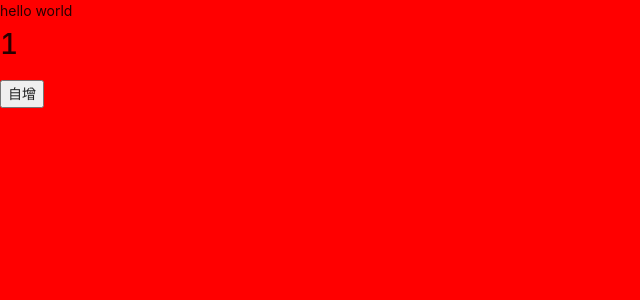
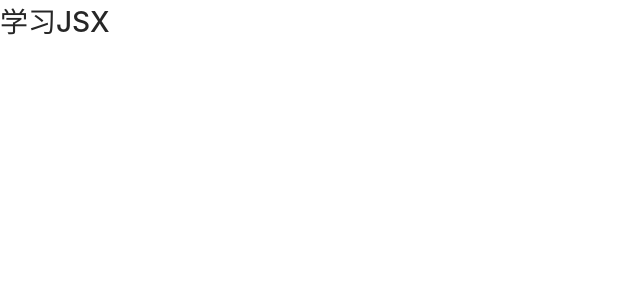
Before and after one commit to zengxiaodai/GP7, a React app in the folder react-webpack/: page / in a window 1280 px wide. Shown: the top 300 px of the page, without its empty margins (0-640 px from the left). Built offline with nearby package versions, Linux system fonts and the light colour scheme.

Commit message:
day22 am

```diff
--- a/react-webpack/config/build.js
+++ b/react-webpack/config/build.js
@@ -3,13 +3,16 @@ const TerserPlugin = require("terser-webpack-plugin")
 const MiniCssExtractPlugin = require("mini-css-extract-plugin")
 const path = require('path')
 const BundleAnalyzerPlugin = require('webpack-bundle-analyzer').BundleAnalyzerPlugin
+const CssMinimizerPlugin = require("css-minimizer-webpack-plugin")
+const QfCleanPlugin = require('./plugins/qf-clean-plugin')
 
 module.exports = {
   mode: 'production',
   devtool: 'source-map',
+  // 优化
   optimization: {
     minimize: true,
-    minimizer: [new TerserPlugin()]
+    minimizer: [new TerserPlugin(), new CssMinimizerPlugin()]
   },
   module: {
     rules: [
@@ -34,7 +37,9 @@ module.exports = {
     new BundleAnalyzerPlugin({
       analyzerPort: 8888,
       openAnalyzer: true
-    })
+    }),
+    // 测试自定义的plugin
+    new QfCleanPlugin()
   ],
   resolve: {
     alias: {
--- a/react-webpack/config/serve.js
+++ b/react-webpack/config/serve.js
@@ -2,13 +2,14 @@
 
 const path = require('path')
 const ESLintPlugin = require('eslint-webpack-plugin')
+
 
 module.exports = {
   mode: 'development',
   devtool: 'inline-source-map',
 
   optimization: {
-    minimize: false,
+    minimize: false
   },
   cache: { type: 'memory' },
 
@@ -29,7 +30,9 @@ module.exports = {
       {
         test: /\.(css|scss|sass)$/,
         include: /src/,
-        use: ['cache-loader', 'style-loader', 'css-loader', 'sass-loader'] },
+        // use: ['cache-loader', 'style-loader', 'css-loader', 'sass-loader'] },
+        use: ['style-loader', 'css-loader', 'sass-loader']
+      },
     ]
   },
 
@@ -54,8 +57,10 @@ module.exports = {
     hot: true,
     // v4中有contentBase
     // contentBase: path.resolve(__dirname, 'public')
+
     // v5中要使用html-webpack-plugin实现静态资源目录和src的组装
-    static: path.resolve(__dirname, '../dist'),
+    // v5中默认的静态资源目录就是public
+    // static: path.resolve(__dirname, '../dist'),
 
     client: {
       progress: true,
--- a/react-webpack/config/webpack.config.js
+++ b/react-webpack/config/webpack.config.js
@@ -9,7 +9,8 @@ const path = require('path')
 const webpack = require('webpack')
 const { merge } = require('webpack-merge')
 const HtmlWebpackPlugin = require('html-webpack-plugin')
-const QfCleanPlugin = require('./plugins/qf-clean-plugin')
+const SpeedMeasurePlugin = require("speed-measure-webpack-plugin")
+const smp = new SpeedMeasurePlugin()
 
 const build = require('./build')
 const serve = require('./serve')
@@ -30,12 +31,14 @@ const config = {
   // 出口配置（在配置出口时只能使用绝对路径）
   output: {
     // [chunkhash] 生成hash字符串的方式：每次打包，webpack根据当前chunk进行计算，如果发现有代码变化，就生成新的hash名；如果当前chunk没有代码变化，生成的hash名和上一次一样。
-    filename: 'js/[name].[chunkhash].js',  // 格式化字符串
+    filename: 'js/[name].[chunkhash].js',  // 格式化字符串 【bundle】
+    chunkFilename: 'js/chunk-[id].[chunkhash].js',  //  【chunk】
     path: path.resolve(__dirname, '../dist'),
     // 实现自动清除output.path目录中的文件
     // 如果是v4，用 clean-webpack-plugin
     // 在最新的v5中，clean:true 可以代替clean-webpack-plugin功能
-    // clean: true
+    // clean: true,
+    pathinfo: false,
   },
 
   // 插件：是webpack中一些用于扩展的小插件
@@ -51,9 +54,7 @@ const config = {
       favicon: path.resolve(__dirname, '../public/favicon.ico')
     }),
     // 开启编译进度条
-    new webpack.ProgressPlugin(),
-    // 测试自定义的plugin
-    new QfCleanPlugin()
+    new webpack.ProgressPlugin()
   ],
 
   // loaders 用于加载各种各样的文件模块，并使用相应的编译器对这些模块进行编译
@@ -95,4 +96,8 @@ const config = {
   },
 }
 
-module.exports = ({development}) => merge(config, development?serve:build)
+module.exports = ({development}) => {
+  const webpackConfig = merge(config, development?serve:build)
+  webpackConfig.plugins = smp.wrap(webpackConfig.plugins)
+  return webpackConfig
+}
--- a/react-webpack/package.json
+++ b/react-webpack/package.json
@@ -3,6 +3,7 @@
   "version": "1.0.0",
   "description": "",
   "main": "index.js",
+  "sideEffects": ["**/*.js", "**/*.jsx"],
   "scripts": {
     "build1": "cross-env NODE_ENV=production webpack --config config/webpack.config.js",
     "serve1": "cross-env NODE_ENV=development webpack serve --config config/webpack.config.js",
@@ -25,6 +26,7 @@
     "cache-loader": "^4.1.0",
     "cross-env": "^7.0.3",
     "css-loader": "^6.5.1",
+    "css-minimizer-webpack-plugin": "^3.1.3",
     "del": "^6.0.0",
     "eslint": "^8.2.0",
     "eslint-config-airbnb": "^19.0.0",
@@ -40,6 +42,7 @@
     "mini-css-extract-plugin": "^2.4.4",
     "sass": "^1.43.4",
     "sass-loader": "^12.3.0",
+    "speed-measure-webpack-plugin": "^1.5.0",
     "style-loader": "^3.3.1",
     "terser-webpack-plugin": "^5.2.5",
     "thread-loader": "^3.0.4",
--- a/react-webpack/public/index.html
+++ b/react-webpack/public/index.html
@@ -4,6 +4,7 @@
     <meta charset="utf-8">
     <link rel="icon" href="favicon.ico">
     <title><%= htmlWebpackPlugin.options.title %></title>
+    <script src='rem.js'></script>
   </head>
   <body>
     <div id='root'></div>
--- /dev/null
+++ b/react-webpack/public/rem.js
@@ -0,0 +1,21 @@
+// 作用：重置html的font-size
+// 让html根字体的大小，等于屏幕px总像素的10分之1
+
+function resetRootFZ() {
+  var oHtml = document.querySelector('html')
+  var w = oHtml.getBoundingClientRect().width  // px（当前屏幕的总宽度）
+  // 设置根字体的大小等于html节点的宽度的十分之一
+  oHtml.style.fontSize = w/10 + 'px'
+}
+
+resetRootFZ()
+
+// 当window窗口尺寸变化时，重新设置根字体的大小
+window.addEventListener('resize',function(){
+  resetRootFZ()
+})
+
+// rem：root font size
+// em：相对于最近一个父元素的fontSize
+// px：绝对单位
+// vw vh
--- a/react-webpack/src/App.jsx
+++ b/react-webpack/src/App.jsx
@@ -1,37 +1,13 @@
-// 根组件
 
-import React, { useState } from 'react'
-export default function App () {
-  const [count, setCount] = useState(1)
+import React from 'react'
+
+import TestJSX from '@/views/study/12/TestJSX'
+
+// 函数式组件（App根组件）
+export default () => {
   return (
-    <>
-      <div>hello world</div>
-      <h1>{count}</h1>
-      <button onClick={()=>setCount(count+1)}>自增</button>
-    </>
+    <div className='app'>
+      <TestJSX />
+    </div>
   )
 }
-
-// export default class App extends React.Component {
-//   constructor(props) {
-//     super(props)
-//     this.state = {
-//       count: 1
-//     }
-//   }
-//   add() {
-//     this.setState(state=>({
-//       count: state.count+1
-//     }))
-//   }
-//   render() {
-//     const { count } = this.state
-//     return (
-//       <>
-//         <div>hello world</div>
-//         <h1>{count}</h1>
-//         <button onClick={this.add.bind(this)}>自增</button>
-//       </>
-//     )
-//   }
-// }
--- a/react-webpack/src/main.js
+++ b/react-webpack/src/main.js
@@ -2,10 +2,8 @@ import React from 'react'
 import ReactDOM from 'react-dom'
 import App from './App'
 
-import '@/styles/init.scss'
+import s from '@/styles/init.scss'
+console.log(s)
 
-//
-// const App = ()=>import('./App')
-const request = ()=>import('@/utils/request')
-
+// 把App根组件渲染到真实的DOM节点
 ReactDOM.render(<App />, document.getElementById('root'))
--- a/react-webpack/src/styles/init.scss
+++ b/react-webpack/src/styles/init.scss
@@ -1,3 +1,4 @@
-$bg: red;
-
-html,body { background-color: $bg; }
+html,body { margin: 0; padding: 0; }
+.box {
+  font-size: 2.5rem;
+}
--- a/react-webpack/src/utils/request.js
+++ b/react-webpack/src/utils/request.js
@@ -2,11 +2,12 @@ function add(a,b) {
   return a+b
 }
 
+// dead-code
 function sub(a,b) {
   return a-b
 }
 
-export default {
+export  {
   add,
   sub
 }
--- /dev/null
+++ b/react-webpack/src/views/study/12/TestJSX.jsx
@@ -0,0 +1,54 @@
+import React from 'react'
+
+// 1、React组件 vs. React元素。React组件就是我们所说的React类组件或函数式组件；所谓的React元素指的是React组件实例化的对象。
+  // App - React组件（类、函数）
+  // <App> - React元素（JSX元素）
+
+// 2、什么是JSX？JSX = JavaScript XML，这是React官方发明的一种JS语法（糖）。
+  // 浏览器默认是不支持JSX的，所以jsx语法必须使用@babel/preset-react进行编译，编译的结果React.createElement()这种Api的代码。
+  // 示例：<div>Hello</div>  ==>@babel/preset-react==> React.createElement('div',{},'Hello')
+  // 在React开发中，JSX语法是可选的（也就是你可以不使用JSX）。如果不使用JSX语法，React组件代码将变得特别麻烦（难以维护）。所以几乎所有React开发都用的是JSX语法。
+
+  // const result = <div>Hello World</div>
+  // const result = React.createElement('div', {}, 'Hello World')
+
+  // const result = (
+  //   <div className='people' title='people'>
+  //     <h1>小王</h1>
+  //     <h2>小李</h2>
+  //     <div>
+  //       <span title='addr'>地址</span>
+  //       <span id='tel'>电话</span>
+  //     </div>
+  //   </div>
+  // )
+
+  // const result = React.createElement(
+  //   'div',
+  //   {
+  //     className: 'people',
+  //     title: 'people'
+  //   },
+  //   [
+  //     React.createElement('h1',{key:'1'},'小王'),
+  //     React.createElement('h2',{key:'2'},'小李'),
+  //     React.createElement(
+  //       'div',
+  //       {key:'20'},
+  //       [
+  //         React.createElement('span',{title:'addr',key:'4'},'地址'),
+  //         React.createElement('span',{title:'tel',key:'5'},'电话'),
+  //       ]
+  //     )
+  //   ]
+  // )
+
+// 3、JSX元素是变量，是对象（引用数据类型），它不是HTML字符串。
+
+
+// 页面组件（由路由来控制）
+export default class TestJSX extends React.Component {
+  render () {
+    return <h1>学习JSX</h1>
+  }
+}
```
Also changed, not shown: react-webpack/public/1.png (added), 1 other file (tests, documents, lock files or other folders).
